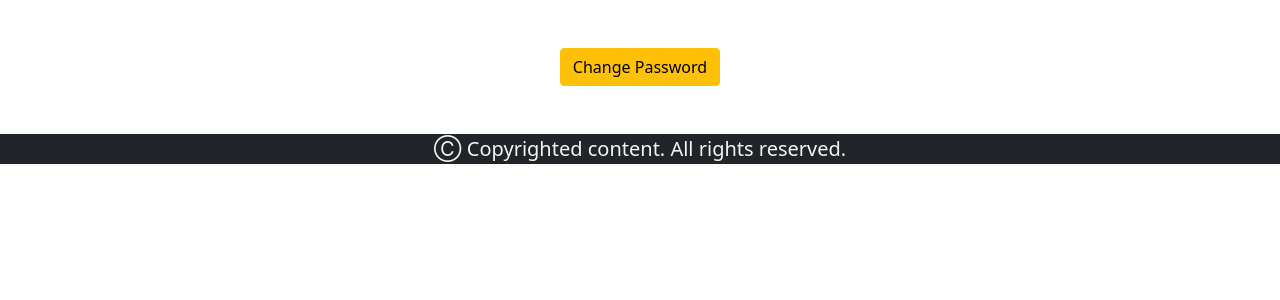
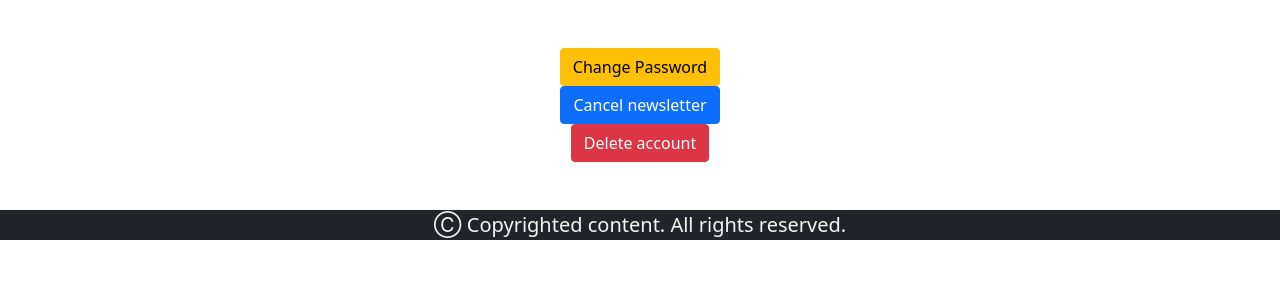
Before and after one commit to DoMonkysFly7/CS50-Fnal-Project, a Flask app: page /my_account in a window 1280 px wide. Shown: the part 119-419 px from the top of the page. Run offline with Flask 2, Linux system fonts and the light colour scheme; a user stored in the database is signed in; some libraries are stand-ins or nearby versions.

Commit message:
Commit 24#

```diff
--- a/app.py
+++ b/app.py
@@ -1,6 +1,6 @@
-from hashlib import blake2b
-import os
-from tkinter import S
+# from hashlib import blake2b
+# import os
+# from tkinter import S
 
 from cs50 import SQL
 from flask import Flask, flash, redirect, render_template, request, session
@@ -512,12 +512,40 @@ def my_account():
     # User reached route via POST (as by submitting a form via POST)
     if request.method == "POST":
 
+        # Get user info
+        user = session["user_id"]
+
+        email = db.execute("SELECT email FROM users WHERE email=?", email)
+
+        email = email[0]['email']
+
+        # Get buttons for performing actions
+        delete_account_button = request.form['delete_account_button']
+
+        cancel_newsletter_button = request.form['cancel_newsletter_button']
+
+        # If user decides to delete their own account
+        if delete_account_button == 'Delete account':
+            # Delete from DB
+            db.execute("DELETE FROM users WHERE id=?", user)
+            # Log out
+            session.clear()
+            # Redirct to main page
+            return redirect('/')
+
+        # If user decides to cancel their newsletter subscption (works only if they have a subscription in the first place)
+        if cancel_newsletter_button == 'Cancel newsletter':
+            # Check whether the email exists in 'newsletter' table
+            check_exist = db.execute("SELECT email FROM newsletter WHERE email=?", email)
+
+            return check_exist
 
         return render_template("my_account.html")
 
     # User reached route via GET (as by clicking a link or via redirect)
     else:
         return render_template("my_account.html")
+
 
 @app.route("/change_pass", methods=["GET", "POST"])
 @login_required
--- a/templates/my_account.html
+++ b/templates/my_account.html
@@ -5,19 +5,22 @@
 {% endblock %}
 
 {% block main %}
-    <!-- <div>
-        <img id="" src="">
-    </div> -->
-    <div class="buttons">
+
+    <div>
         <a class="btn btn-warning" id="change_pass_button" href="/change_pass">Change Password</a>
     </div>
 
+    <form method="post">
 
-    <!-- <script type="text/javascript">
+        <div>
+            <input class="btn btn-primary" name="cancel_newsletter_button" id="cancel_newsletter_button" type="submit" value="Cancel newsletter">
+        </div>
 
-        document.getElementById("change_pass_button").onclick = function() {
-            location.href = "/change_pass";
-        };
+        <div>
+            <input class="btn btn-danger" name="delete_account_button" id="delete_account_button" type="submit" value="Delete account">
+        </div>
 
-    </script> -->
+    </form>
+
+
 {% endblock %}
```
Also changed, not shown: adoption.db, static/grumpy_cat.png (added), 3 other files.
